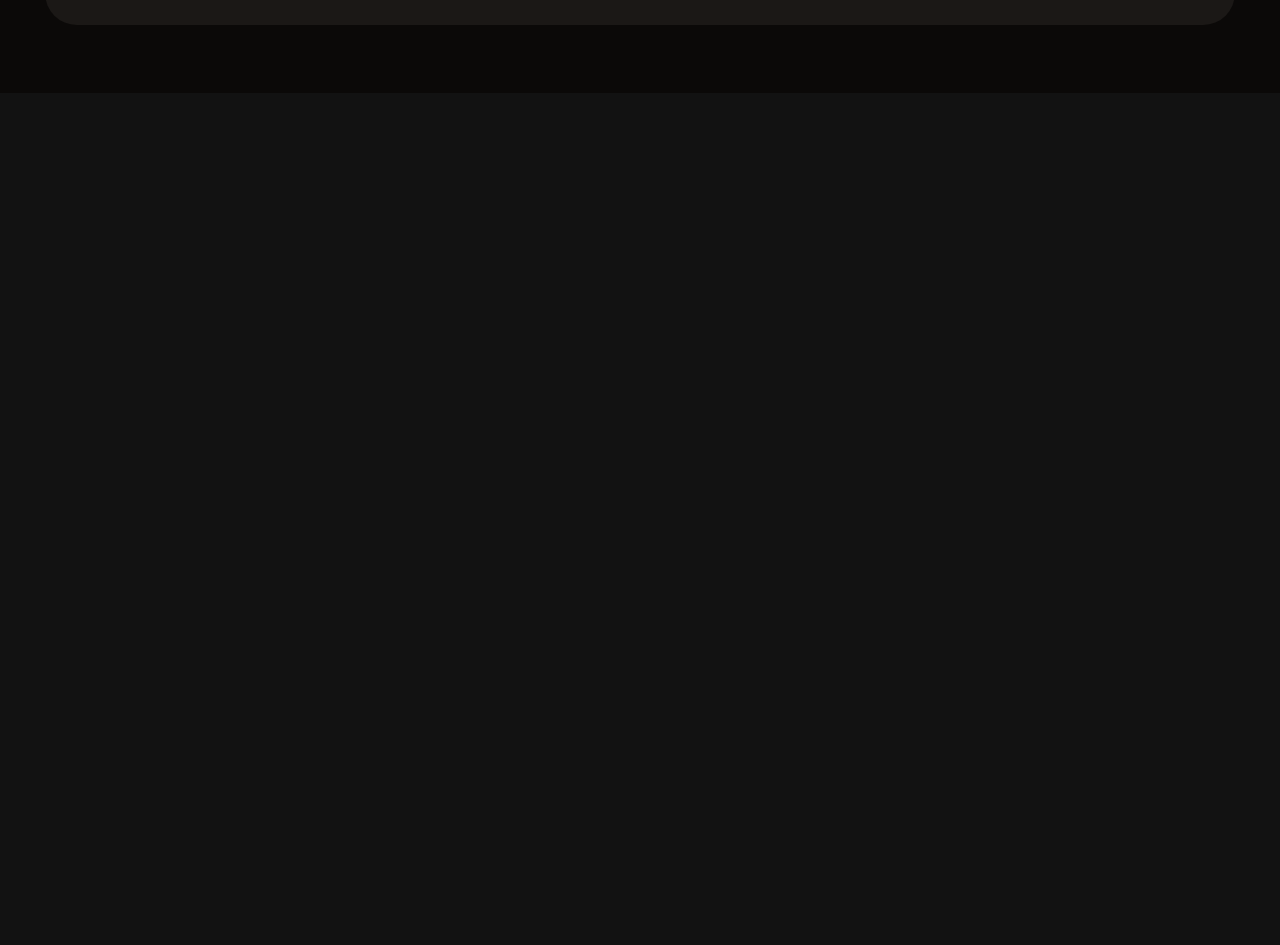
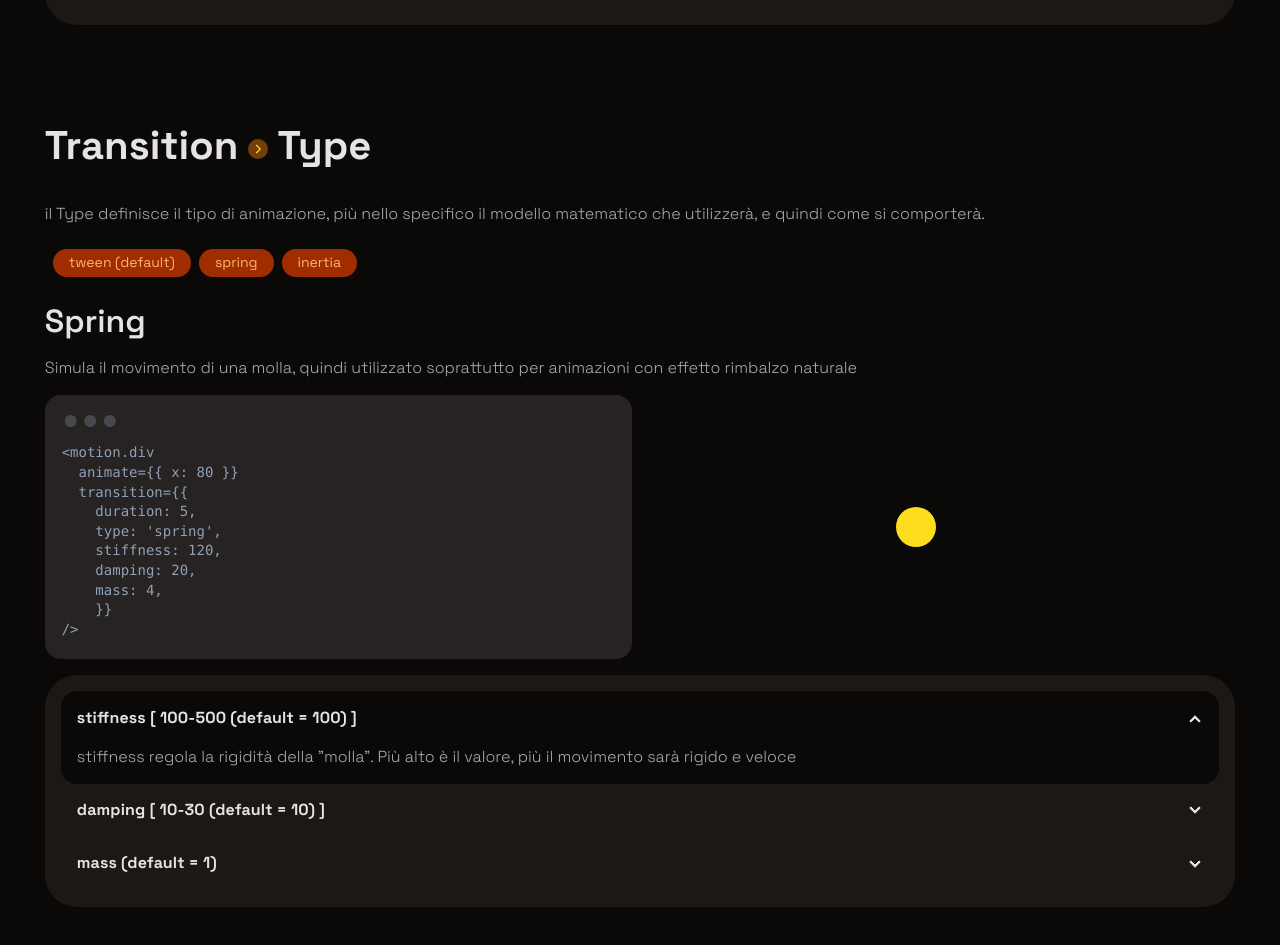
Before and after one commit to lorenzoferrante97/learning-motion, a React app: page / in a window 1280 px wide. Shown: the part 4020-4965 px from the top of the page. Before the commit the page ends 4113 px from the top, so only its background shows below. Built offline with nearby package versions, Linux system fonts and the light colour scheme; the HTML template or start-up script is replaced by a standard one.

Commit message:
add: transition -> type -> spring

```diff
--- a/src/pages/Home.jsx
+++ b/src/pages/Home.jsx
@@ -295,8 +295,8 @@ export default function Home() {
           </div>
         </div>
       </div>
+
       {/* --- SEZIONE 4 ------------------------------------------------------ */}
-
       <div className='row-grid gap-8 py-12 xl:mx-auto xl:w-[68%]'>
         {/* prettier-ignore */}
         <h2 className='font-h2 col-span-full'>
@@ -400,6 +400,104 @@ export default function Home() {
           </div>
         </div>
       </div>
+
+      {/* --- SEZIONE 5 ------------------------------------------------------ */}
+      <div className='row-grid gap-8 py-12 xl:mx-auto xl:w-[68%]'>
+        {/* prettier-ignore */}
+        <h2 className='font-h2 col-span-full'>
+          Transition <span className='bg-primary text-primary-content rounded-full aspect-square size-fit perfect-center inline-flex p-1 relative top-[-4px]'><CaretRightIcon className='inline' weight='bold' size={12} /></span> Type
+        </h2>
+        {/* prettier-ignore */}
+        {/* - code example ------------ */}
+        <div className='col-span-full grid grid-cols-2 gap-4'>
+          <p className='text-base-content/75 col-span-full'>
+            il Type definisce il tipo di animazione, più nello specifico il
+            modello matematico che utilizzerà, e quindi come si comporterà.
+          </p>
+          <div className='col-span-full'>
+            <Carousel className='h-fit w-full space-x-2 p-2 md:w-[320px]'>
+              <div className='d-carousel-item overflow-hidden'>
+                <span className='bg-secondary font-body-s-normal text-secondary-content self-center rounded-full px-4 py-1'>
+                  tween (default)
+                </span>
+              </div>
+              <div className='d-carousel-item overflow-hidden'>
+                <span className='bg-secondary font-body-s-normal text-secondary-content self-center rounded-full px-4 py-1'>
+                  spring
+                </span>
+              </div>
+              <div className='d-carousel-item overflow-hidden'>
+                <span className='bg-secondary font-body-s-normal text-secondary-content self-center rounded-full px-4 py-1'>
+                  inertia
+                </span>
+              </div>
+            </Carousel>
+          </div>
+          {/* - spring ----------- */}
+          <div className='col-span-full grid grid-cols-2 gap-4'>
+            <h3 className='font-h3 col-span-full'>Spring</h3>
+            <p className='text-base-content/75 col-span-full'>
+              Simula il movimento di una molla, quindi utilizzato soprattutto
+              per animazioni con effetto rimbalzo naturale
+            </p>
+            <div className='d-mockup-code bg-base-300 col-span-full md:col-span-1'>
+              <pre>
+                <code>{`<motion.div
+    animate={{ x: 80 }}
+    transition={{
+      duration: 5,
+      type: 'spring',
+      stiffness: 120,
+      damping: 20,
+      mass: 4,
+      }}
+  />`}</code>
+              </pre>
+            </div>
+            {/* - esempio visivo ---------- */}
+            <div className='col-span-full flex flex-col justify-center gap-2 rounded-lg p-12 md:col-span-1'>
+              <motion.div
+                className='bg-primary-content size-10 rounded-full'
+                animate={{ x: 200 }}
+                transition={{
+                  type: 'spring',
+                  stiffness: 120,
+                  damping: 20,
+                  mass: 4,
+                }}
+              />
+            </div>
+          </div>
+
+          {/* - spiegazione ------------ */}
+          <div className='col-span-full'>
+            <Accordion className=''>
+              <Collapse
+                title='stiffness [ 100-500 (default = 100) ]'
+                className='font-body-base-big'
+                name='transition-type-accordion'
+                defaultChecked>
+                stiffness regola la rigidità della "molla". Più alto è il
+                valore, più il movimento sarà rigido e veloce
+              </Collapse>
+              <Collapse
+                title='damping [ 10-30 (default = 10) ]'
+                className='font-body-base-big'
+                name='transition-type-accordion'>
+                damping regola lo smorzamento. Più alto è il valore, meno
+                oscillazione e rimbalzi avrà l'animazione, più fluida risulterà
+              </Collapse>
+              <Collapse
+                title='mass (default = 1)'
+                className='font-body-base-big'
+                name='transition-type-accordion'>
+                mass regola la massa e quindi l'inerzia. Più alto è il valore,
+                più pesante e lento sarà il movimento
+              </Collapse>
+            </Accordion>
+          </div>
+        </div>
+      </div>
     </>
   );
 }
```
